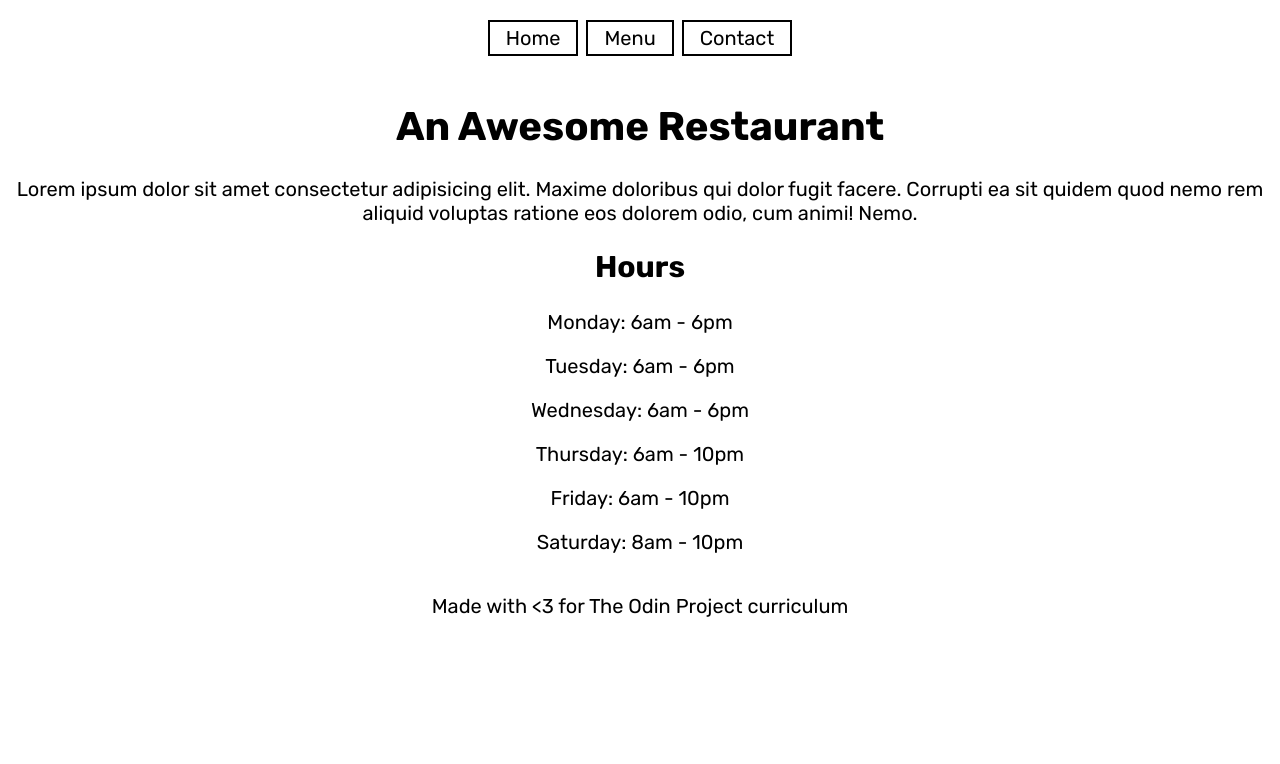
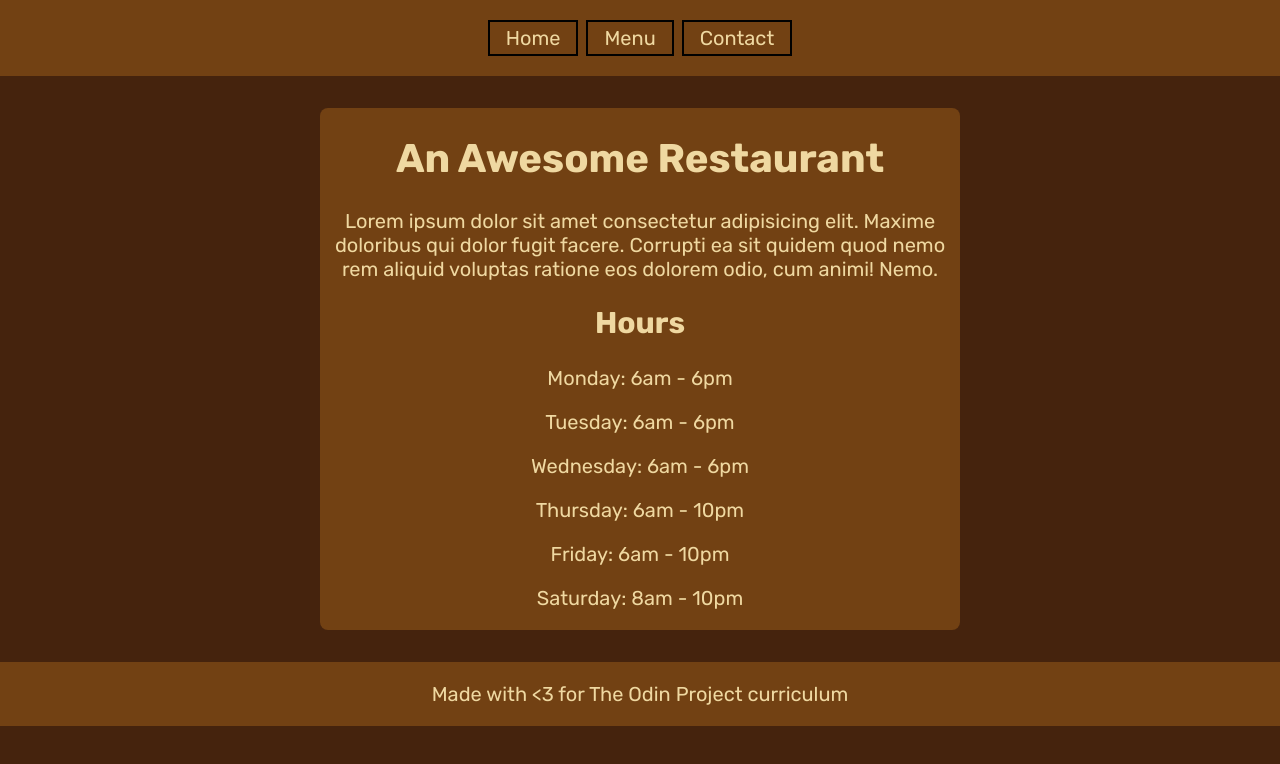
Before and after one commit to n0guera/odin-restaurant-page, a plain HTML site: page index.html in a window 1280 px wide. Drawn offline with Linux system fonts and the light colour scheme.

Commit message:
Add styling to content and footer

```diff
--- a/index.css
+++ b/index.css
@@ -3,11 +3,17 @@
 body {
   margin: 0;
   font-family: 'Rubik', sans-serif;
-  display: flex;
-  flex-direction: column;
-  align-items: center;
   text-align: center;
   font-size: 20px;
+  color: #efd8a1;
+  background-color: #45230d;
+}
+
+header {
+  display: flex;
+  justify-content: center;
+  background-color: #724113;
+  margin-bottom: 32px;
 }
 
 ul {
@@ -26,7 +32,11 @@ ul > li {
 #content {
   display: flex;
   flex-direction: column;
-  align-items: center;
+  justify-content: center;
+  background-color: #724113;
+  width: 50vw;
+  margin: 0 auto;
+  border-radius: 8px;
 }
 
 .item-img {
@@ -38,3 +48,10 @@ ul > li {
   width: 300px;
   height: auto;
 }
+
+footer {
+  display: flex;
+  justify-content: center;
+  background-color: #724113;
+  margin-top: 32px;
+}
```
